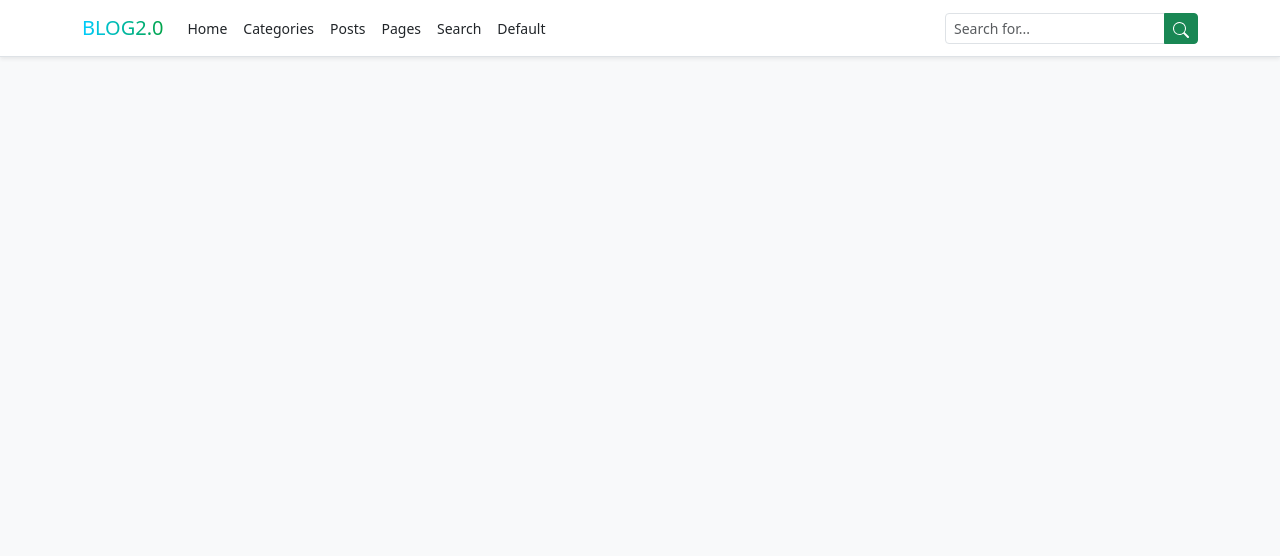
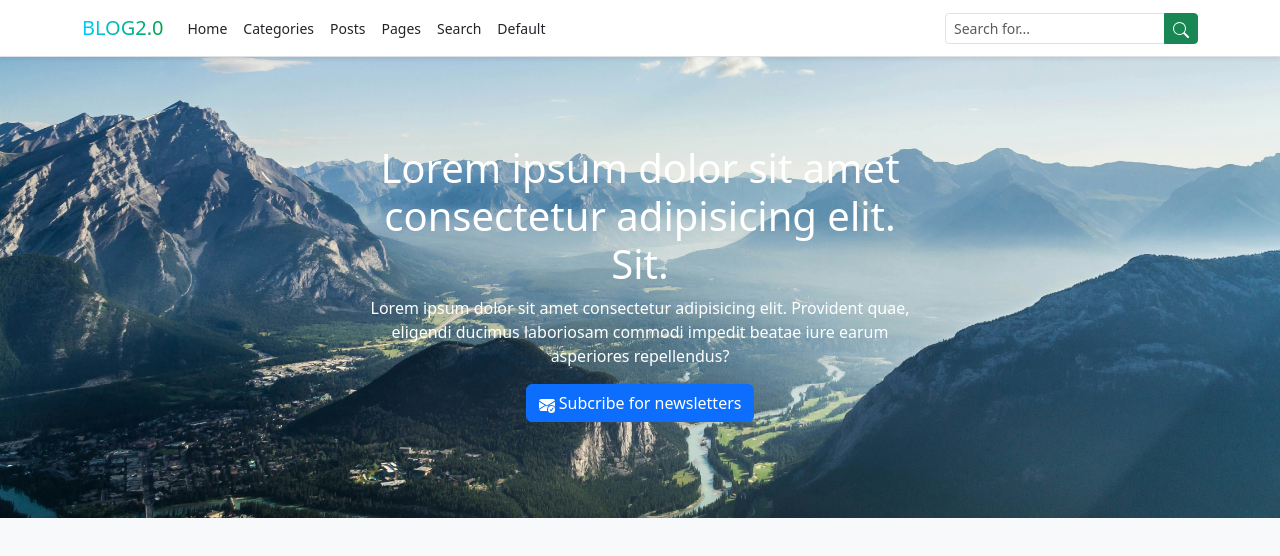
Before and after one commit to Muntasir1808/Blog-App-with-Bootstrap-5, a plain HTML site: page index.html in a window 1280 px wide. Drawn offline with nearby package versions, Linux system fonts and the light colour scheme.

Commit message:
banner is added

```diff
--- a/index.html
+++ b/index.html
@@ -7,6 +7,7 @@
     <title>Home Template</title>
     <link rel="stylesheet" href="https://cdn.jsdelivr.net/npm/bootstrap@5.3.3/dist/css/bootstrap.min.css">
     <link rel="stylesheet" href="/style.css">
+
 </head>
 
 <body class="bg-light">
@@ -60,6 +61,28 @@
     </nav>
     <!-- nav -->
 
+    <!-- Banner -->
+    <section class="banner-holder pt-5">
+       <div class="container">
+        <div class="row justify-content-center">
+            <div class="col-md-6">
+                <div class="banner-content text-center text-white my-5 py-5">
+                    <h1>Lorem ipsum dolor sit amet consectetur adipisicing elit. Sit.</h1>
+                    <p>Lorem ipsum dolor sit amet consectetur adipisicing elit. Provident quae, eligendi ducimus laboriosam commodi impedit beatae iure earum asperiores repellendus?</p>
+                    <a href="#" class="btn btn-primary" data-bs-toggle="modal" data-bs-target="#subscribe-modal">
+                        <svg xmlns="http://www.w3.org/2000/svg" width="16" height="16" fill="currentColor" class="bi bi-envelope-check-fill" viewBox="0 0 16 16">
+                            <path d="M.05 3.555A2 2 0 0 1 2 2h12a2 2 0 0 1 1.95 1.555L8 8.414zM0 4.697v7.104l5.803-3.558zM6.761 8.83l-6.57 4.026A2 2 0 0 0 2 14h6.256A4.5 4.5 0 0 1 8 12.5a4.49 4.49 0 0 1 1.606-3.446l-.367-.225L8 9.586zM16 4.697v4.974A4.5 4.5 0 0 0 12.5 8a4.5 4.5 0 0 0-1.965.45l-.338-.207z"/>
+                            <path d="M16 12.5a3.5 3.5 0 1 1-7 0 3.5 3.5 0 0 1 7 0m-1.993-1.679a.5.5 0 0 0-.686.172l-1.17 1.95-.547-.547a.5.5 0 0 0-.708.708l.774.773a.75.75 0 0 0 1.174-.144l1.335-2.226a.5.5 0 0 0-.172-.686"/>
+                          </svg>
+                        Subcribe for newsletters
+                    </a>
+                </div>
+            </div>
+        </div>
+       </div>
+    </section>
+    <!-- Banner -->
+
     <script src="https://cdn.jsdelivr.net/npm/bootstrap@5.3.3/dist/js/bootstrap.bundle.min.js"></script>
 </body>
 
--- a/style.css
+++ b/style.css
@@ -6,3 +6,8 @@
     background-clip: text;
     color: transparent;
 }
+.banner-holder {
+    background-image: url('/img/banner_2.jpg');
+    background-size: cover;
+    background-position: bottom;
+}
```
Also changed, not shown: img/banner_2.jpg (added).
